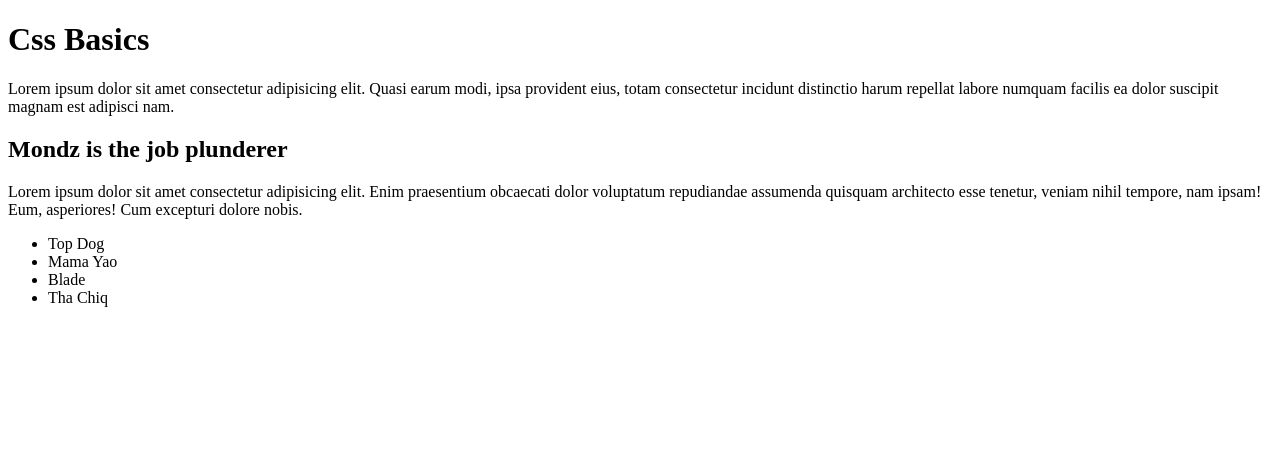
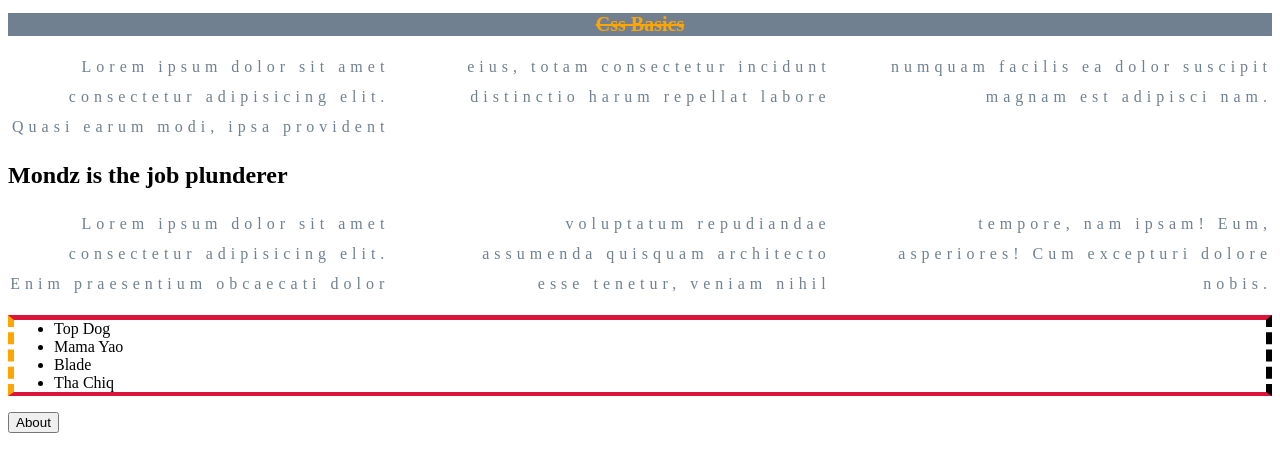
Before and after one commit to KingMondz/htms-css-ninja-tutorial, a PHP site: page / in a window 1280 px wide. Shown: the top 472 px of the page. Run offline with PHP 8.4, Linux system fonts and the light colour scheme.

Commit message:
PLaying around with css

```diff
--- a/about.php
+++ b/about.php
@@ -3,10 +3,12 @@
 <head>
     <meta charset="UTF-8">
     <meta name="viewport" content="width=device-width, initial-scale=1.0">
+    <link rel="stylesheet" href="style.css">
     <title>About2</title>
 </head>
 <body>
     <h1>About me</h1>
     <p>Lorem ipsum dolor sit amet consectetur, adipisicing elit. Quaerat, accusamus. Nostrum adipisci asperiores nisi ex quidem, aperiam cumque tenetur sed quas voluptatibus harum consequatur nam maiores assumenda dicta accusantium explicabo!</p>
+
 </body>
 </html>
--- a/index.php
+++ b/index.php
@@ -3,6 +3,7 @@
 <head>
     <meta charset="UTF-8">
     <meta name="viewport" content="width=device-width, initial-scale=1.0">
+    <link rel="stylesheet" href="style.css">
     <title>CSS Playground</title>
 </head>
 <body>
@@ -20,5 +21,12 @@
             <li>Tha Chiq</li>
         </ul>
     </div>
+    <div>
+        <a href="about.php">
+        <button>
+            About
+        </button>
+        </a>
+    </div>
 </body>
 </html>
--- /dev/null
+++ b/style.css
@@ -0,0 +1,28 @@
+h1{
+    color: orange;
+    background-color: slategrey;
+    font-size: 20px;
+    text-decoration: line-through;/*also Underline.. etc can be used*/
+    font-family: 'Times New Roman', Times, serif;
+    text-align: center;
+}
+p{
+    color: slategrey;
+    text-align: right;
+    line-height: 30px;
+    letter-spacing: 5px;
+    column-count: 3;
+    column-gap: 60px;
+}
+ul{
+    /* border-width: 4px;/* for a border to show, at least three components are needed
+    border-style: solid;/*this is one of them
+    border-color: crimson; */
+    /* the above three can also be written as */
+    /* border: 4px solid crimson; */
+    /* or */
+    border-bottom: 4px solid crimson;
+    border-left: 6px dashed orange;
+    border-right: 6px dashed black;
+    border-top: 5px solid crimson;
+}
```
